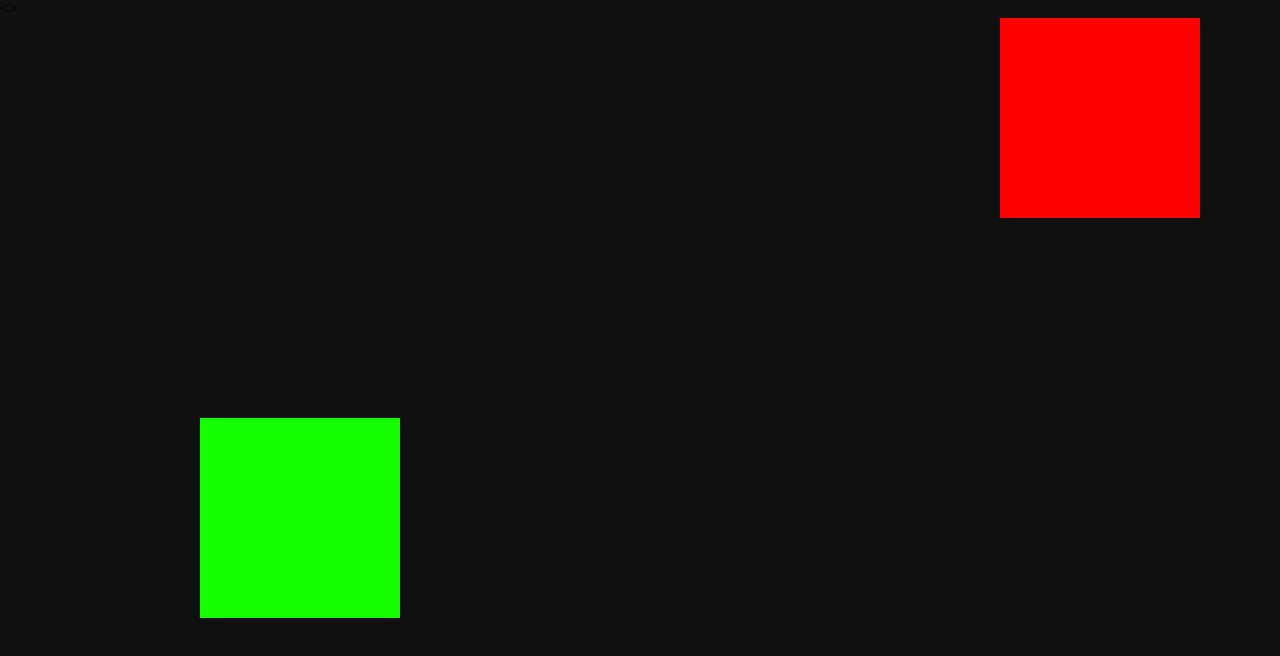
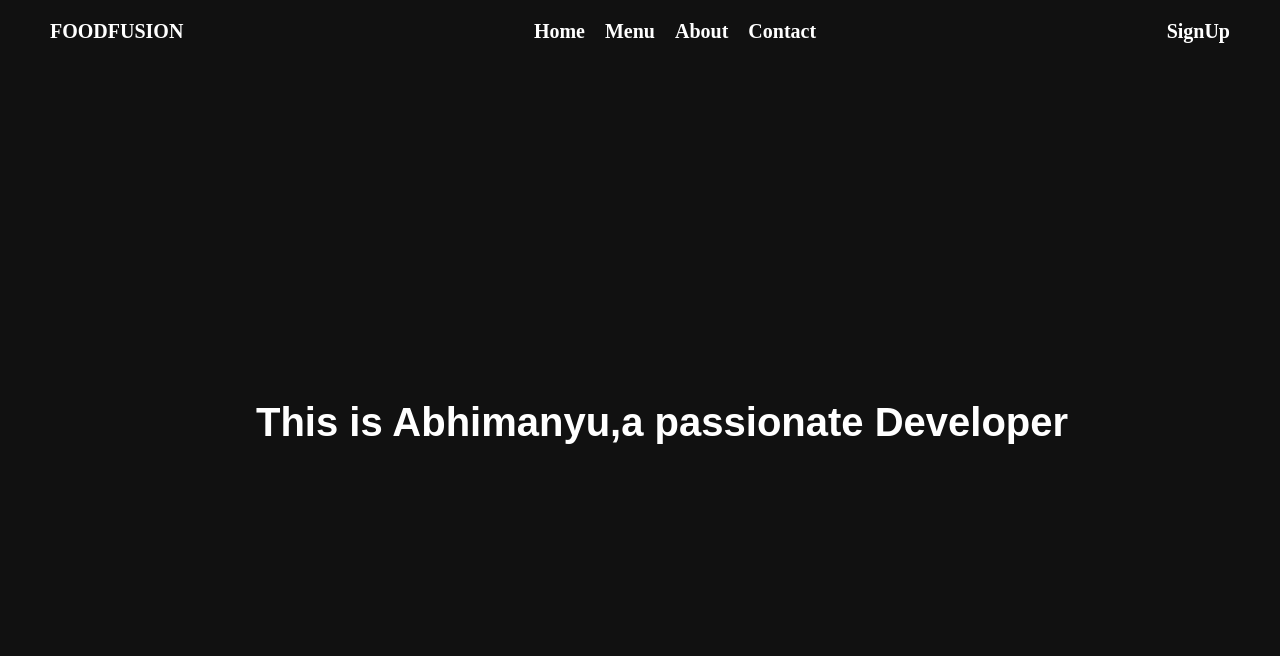
Before and after one commit to UniqueIam/GSAP-BASIC, a plain HTML site: page index.html in a window 1280 px wide. Drawn offline with nearby package versions, Linux system fonts and the light colour scheme.

Commit message:
nav-animation

```diff
--- a/index.html
+++ b/index.html
@@ -1,17 +1,43 @@
 <!DOCTYPE html>
 <html lang="en">
-<>
     <meta charset="UTF-8">
     <meta name="viewport" content="width=device-width, initial-scale=1.0">
     <title>GSAP</title>
     <link rel="stylesheet" href="style.css">
 </head>
 <body>
-    <div id="box1">
 
-    </div>
-    <div id="box2"></div>
+    <!-- <div id="box1"></div>
+    <div id="box2"></div> -->
 
+    <!-- text animation -->
+
+     <!-- <h2>Hello I am Abhimanyu</h2>
+     <h2>Mai Abhimanyu hu</h2>
+     <h2>This is Abhi</h2> -->
+
+     <!-- timeline -->
+     <!-- <div id="first"></div>
+     <div id="second"></div>
+     <div id="third"></div> -->
+
+     <!-- navbar animation -->
+
+     <div class="navbar">
+        <div class="left">
+            <p>FOODFUSION</p>
+        </div>
+        <div class="center">
+            <p>Home</p>
+            <p>Menu</p>
+            <p>About</p>
+            <p>Contact</p>
+        </div>
+        <div class="right">
+            <p>SignUp</p>
+        </div>
+     </div>
+     <h1 id="detail">This is Abhimanyu,a passionate Developer</h1>
 
     <script src="https://cdnjs.cloudflare.com/ajax/libs/gsap/3.12.5/gsap.min.js" integrity="sha512-7eHRwcbYkK4d9g/6tD/mhkf++eoTHwpNM9woBxtPUBWm67zeAfFC+HrdoE2GanKeocly/VxeLvIqwvCdk7qScg==" crossorigin="anonymous" referrerpolicy="no-referrer"></script>
     <script src="script.js"></script>
--- a/script.js
+++ b/script.js
@@ -1,12 +1,96 @@
-gsap.to("#box1",{
-    x:1000,
-    duration:2,
-    delay:1  //sec
+// gsap.to("#box1",{
+//     x:1100,
+//     duration:2,
+//     delay:1,
+//     backgroundColor:"blue",
+//     rotate:360,
+//     borderRadius:"50%",
+//     repeat:1,
+//     yoyo:true           //sec
+// })
+
+// gsap.from("#box2",{
+//     x:1100,
+//     duration:4,
+//     delay:1,
+//     rotate:180,
+//     backgroundColor:"orange"
+// })
+
+// gsap.from("h2",{
+//     color:"red",
+//     y:50,
+//     opacity:0,
+//     duration:1,
+//     delay:1,
+//     stagger:0.3
+
+// })
+
+//   setting timeline asynchronasaly
+
+// gsap.to("#first",{
+//     x:1100,
+//     duration:1.5,
+//     delay:1,
+//     rotate:360
+// })
+// gsap.to("#second",{
+//     x:1100,
+//     duration:1.5,
+//     rotate:360,
+//     delay:2.5
+// })
+// gsap.to("#third",{
+//     x:1100,
+//     duration:1.5,
+//     rotate:360,
+//     delay:4
+// })
+
+// Setting timeline synchronsaly using gsap.tmeline
+
+// var t1 = gsap.timeline();
+
+// t1.to("#first",{
+//     x:1100,
+//     rotate:360,
+//     duration:1.5,
+//     delay:1
+// })
+// t1.to("#second",{
+//     x:1100,
+//     rotate:360,
+//     duration:1.5
+// })
+// t1.to("#third",{
+//     x:1100,
+//     rotate:360,
+//     duration:1.5
+// })
+
+var t1 = gsap.timeline();
+
+t1.from(".left",{
+    y:-30,
+    duration:1,
+    delay:0.5,
+    opacity:0
 })
-
-gsap.to("#box2",{
-    x:200,
-    y:200,
-    duration:2,
-    delay:1
+t1.from(".center p",{
+    y:-30,
+    duration:1,
+    opacity:0,
+    stagger:0.3
 })
+t1.from(".right",{
+    y:-30,
+    duration:1,
+    opacity:0
+})
+t1.from("#detail",{
+    y:20,
+    duration:0.5,
+    opacity:0,
+    scale:0.2
+})
--- a/style.css
+++ b/style.css
@@ -3,6 +3,7 @@
     margin:0;
     box-sizing: border-box;
     font-family: gilroy;
+    color: #fff;
 }
 html,
 body{
@@ -10,7 +11,7 @@ body{
     width: 100%;
     background-color: #111;
 }
-#box1{
+/* #box1{
     height: 200px;
     width: 200px;
     background-color:red;
@@ -20,3 +21,43 @@ body{
     width: 200px;
     background-color:rgb(21, 255, 0);
 }
+#first{
+    height: 100px;
+    width: 100px;
+    background-color: red;
+}
+#second{
+    height: 100px;
+    width: 100px;
+    background-color: green;
+}
+
+#third{
+    height: 100px;
+    width: 100px;
+    background-color: rgb(0, 19, 128);
+} */
+
+.navbar{
+    /* background-color: red; */
+    display: flex;
+    align-items: center;
+    justify-content: space-between;
+    padding: 20px 50px;
+    font-size: 20px;
+    font-weight: 800;
+    font-family: sans-serif;
+}
+.center{
+    display: flex;
+    gap: 20px;
+}
+#detail{
+    position: absolute;
+    left: 20%;
+    top: 50%;
+    transform: translate(-50% -50%);
+    white-space: nowrap;
+    font-size: 40px;
+    font-family: sans-serif;
+}
```
